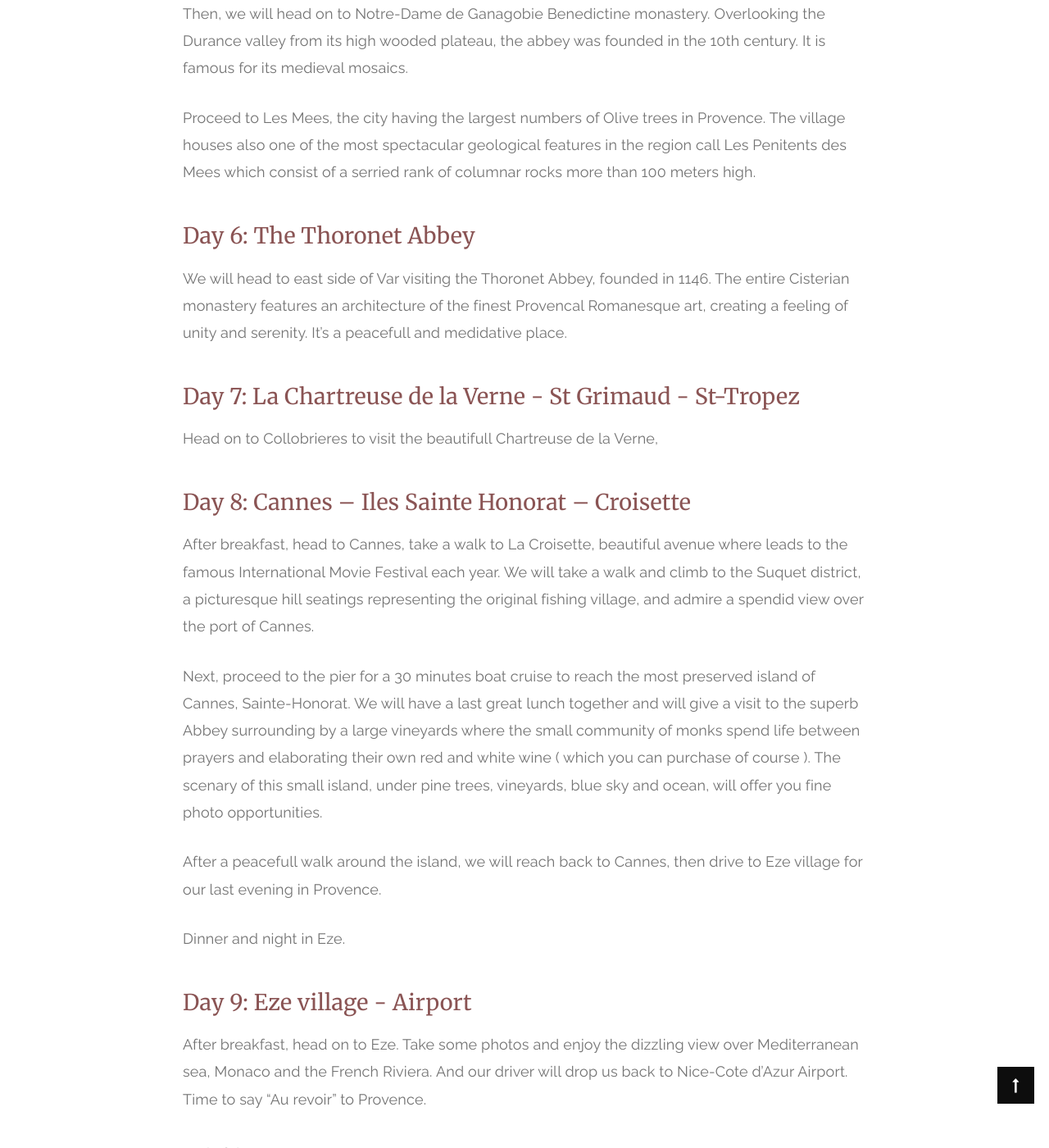
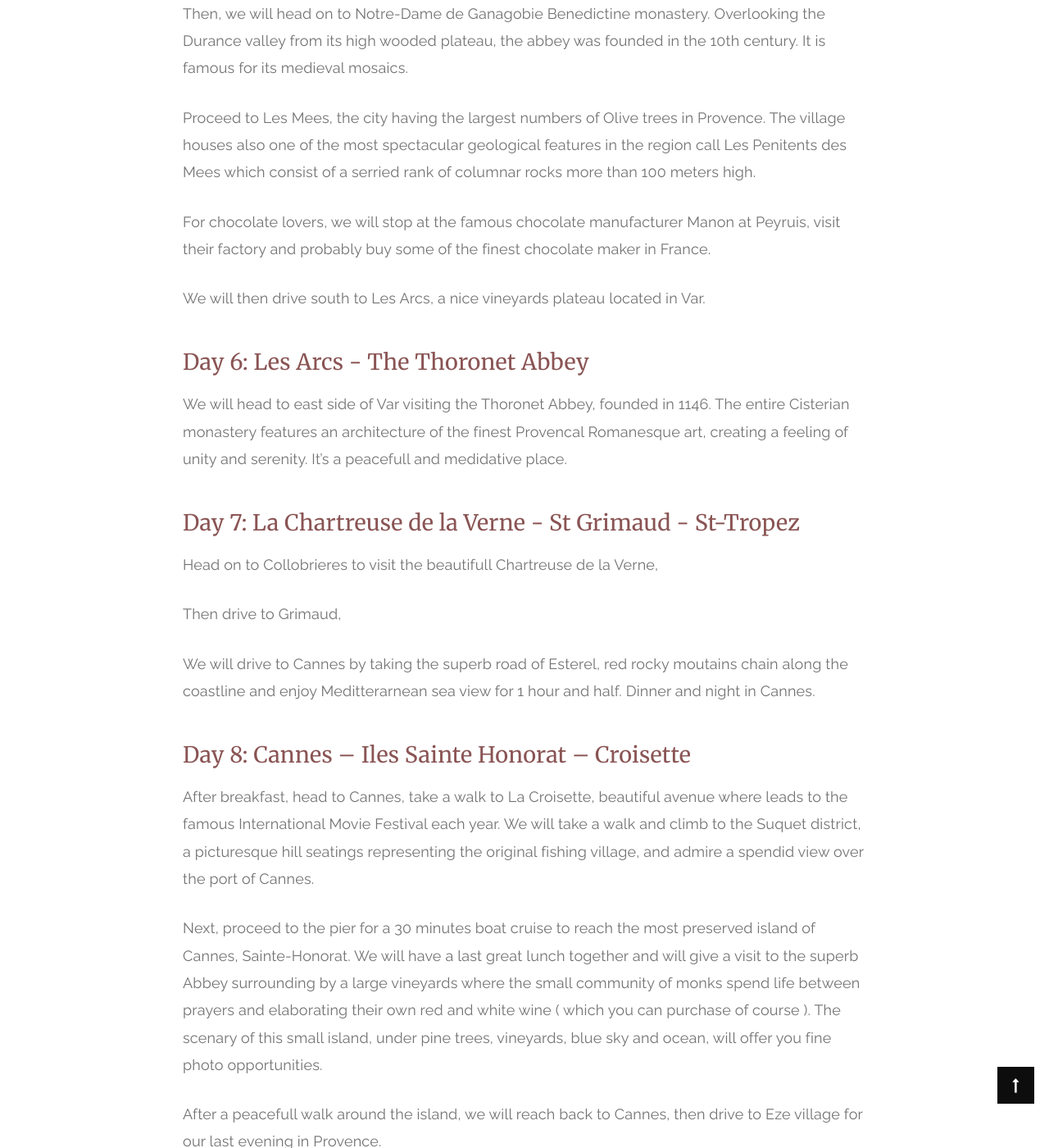
Before and after one commit to paitiewfrance/paitiewfrance.github.io, a Jekyll site: the page built from wonder-eastern-provence/index.md, in a window 1280 px wide and 1400 px high, scrolled down 3987 px. Shown: the whole window at 82% size. Built offline with Jekyll 4.4.1, drawn with Linux system fonts in a browser that asks for light colours; nearby versions of some CDN libraries.

Commit message:
Update eastern provence tour

```diff
--- a/wonder-eastern-provence/index.md
+++ b/wonder-eastern-provence/index.md
@@ -73,8 +73,12 @@ Then, we will head on to Notre-Dame de Ganagobie Benedictine monastery. Overlook
 
 Proceed to Les Mees, the city having the largest numbers of Olive trees in Provence. The village houses also one of the most spectacular geological features in the region call Les Penitents des Mees which consist of a serried rank of columnar rocks more than 100 meters high.
 
+For chocolate lovers, we will stop at the famous chocolate manufacturer Manon at Peyruis, visit their factory and probably buy some of the finest chocolate maker in France.
 
-### Day 6: The Thoronet Abbey
+We will then drive south to Les Arcs, a nice vineyards plateau located in Var.
+
+
+### Day 6: Les Arcs - The Thoronet Abbey
 
 We will head to east side of  Var visiting  the Thoronet Abbey, founded in 1146. The entire Cisterian monastery features an architecture of the finest Provencal Romanesque art, creating a feeling of unity and serenity.  It's a peacefull and medidative place.
 
@@ -82,6 +86,11 @@ We will head to east side of  Var visiting  the Thoronet Abbey, founded in 1146.
 ### Day 7:  La Chartreuse de la Verne - St Grimaud - St-Tropez
 
 Head on to Collobrieres to visit the beautifull Chartreuse de la Verne,
+
+Then drive to Grimaud,
+
+We will drive to Cannes by taking the superb road of Esterel,  red rocky moutains chain along the coastline and enjoy Meditterarnean sea view for 1 hour and half.
+Dinner and night in Cannes.
 
 ### Day 8: Cannes -- Iles Sainte Honorat -- Croisette
 
```
